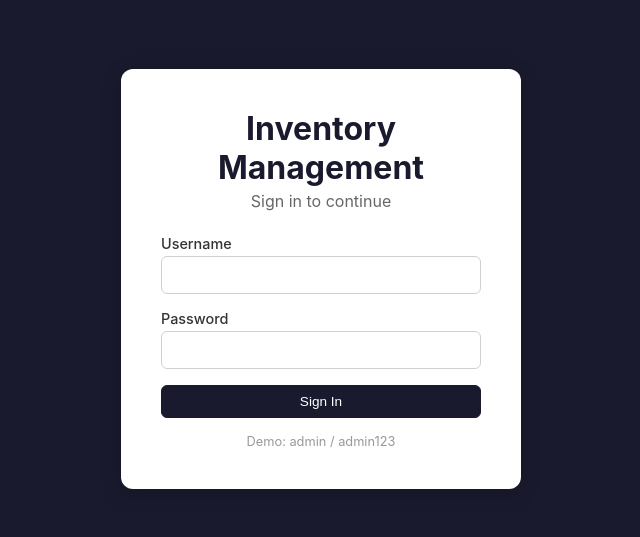
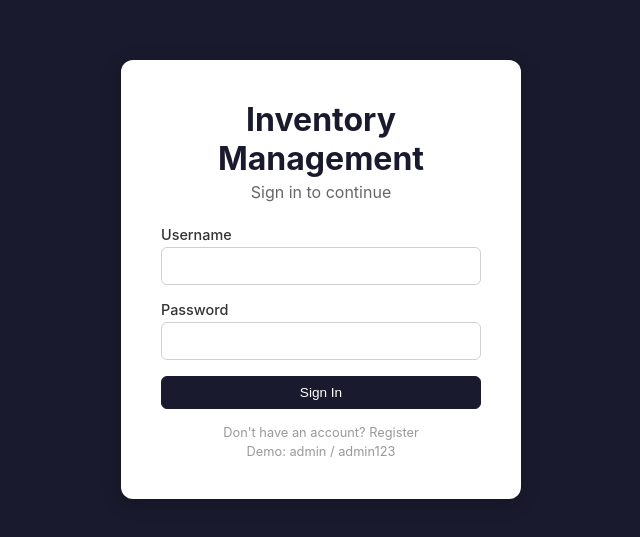
Before and after one commit to AngelJefferson/InventoryManagementSystem, a React (Vite) app in the folder frontend/: page /login in a window 1280 px wide. Shown: the part 121-658 px from the top of the page, without its empty margins (319-959 px from the left). Built offline with nearby package versions, Linux system fonts and the light colour scheme.

Commit message:
Add register to frontend, user auth against DB

```diff
--- a/frontend/src/api/authService.js
+++ b/frontend/src/api/authService.js
@@ -3,5 +3,8 @@ import api from './axios';
 export const login = (username, password) =>
   api.post('/auth/login', { username, password });
 
+export const register = (username, password, email, role = 'User') =>
+  api.post('/auth/register', { username, password, email, role });
+
 export const getMe = () =>
   api.get('/auth/me');
--- a/frontend/src/pages/Login.jsx
+++ b/frontend/src/pages/Login.jsx
@@ -1,11 +1,13 @@
 import { useState } from 'react';
 import { useNavigate } from 'react-router-dom';
-import { login } from '../api/authService';
+import { login, register } from '../api/authService';
 import { useAuth } from '../context/AuthContext';
 
 export default function Login() {
+  const [isRegister, setIsRegister] = useState(false);
   const [username, setUsername] = useState('');
   const [password, setPassword] = useState('');
+  const [email, setEmail] = useState('');
   const [error, setError] = useState('');
   const { loginUser } = useAuth();
   const navigate = useNavigate();
@@ -13,11 +15,13 @@ export default function Login() {
   const handleSubmit = async (e) => {
     e.preventDefault();
     try {
-      const res = await login(username, password);
+      const res = isRegister
+        ? await register(username, password, email)
+        : await login(username, password);
       loginUser(res.data.token, { username: res.data.username, role: res.data.role });
       navigate('/');
-    } catch {
-      setError('Invalid credentials');
+    } catch (err) {
+      setError(err.response?.data?.error || 'Invalid credentials');
     }
   };
 
@@ -25,18 +29,33 @@ export default function Login() {
     <div className="login-page">
       <form className="login-form" onSubmit={handleSubmit}>
         <h1>Inventory Management</h1>
-        <p className="login-subtitle">Sign in to continue</p>
+        <p className="login-subtitle">{isRegister ? 'Create account' : 'Sign in to continue'}</p>
         {error && <div className="alert alert-error">{error}</div>}
         <div className="form-group">
           <label>Username</label>
           <input value={username} onChange={(e) => setUsername(e.target.value)} required />
         </div>
+        {isRegister && (
+          <div className="form-group">
+            <label>Email</label>
+            <input type="email" value={email} onChange={(e) => setEmail(e.target.value)} required />
+          </div>
+        )}
         <div className="form-group">
           <label>Password</label>
           <input type="password" value={password} onChange={(e) => setPassword(e.target.value)} required />
         </div>
-        <button type="submit" className="btn btn-primary btn-block">Sign In</button>
-        <p className="login-hint">Demo: admin / admin123</p>
+        <button type="submit" className="btn btn-primary btn-block">
+          {isRegister ? 'Register' : 'Sign In'}
+        </button>
+        <p className="login-hint">
+          {isRegister ? (
+            <>Already have an account? <a href="#" onClick={(e) => { e.preventDefault(); setIsRegister(false); setError(''); }}>Sign in</a></>
+          ) : (
+            <>Don't have an account? <a href="#" onClick={(e) => { e.preventDefault(); setIsRegister(true); setError(''); }}>Register</a></>
+          )}
+        </p>
+        {!isRegister && <p className="login-hint" style={{ marginTop: 4 }}>Demo: admin / admin123</p>}
       </form>
     </div>
   );
```
Also changed, not shown: 2 other files (tests, documents, lock files or other folders).
